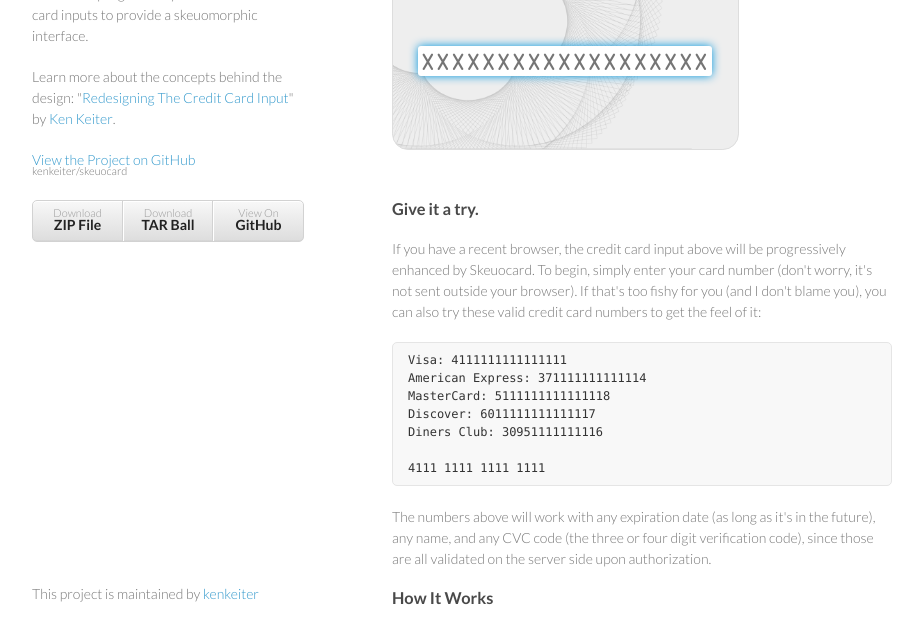
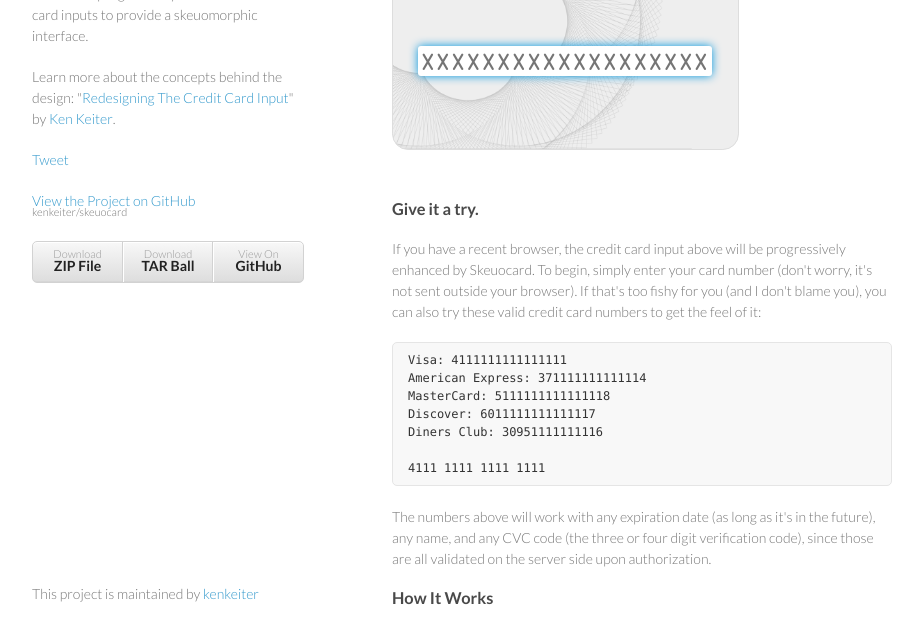
Before and after one commit to kenkeiter/skeuocard, a plain HTML site: page index.html in a window 1280 px wide. Shown: the part 126-750 px from the top of the page, without its empty margins (178-1101 px from the left). Drawn offline with Linux system fonts and the light colour scheme.

Commit message:
Added tweet button for the tweeting.

```diff
--- a/index.html
+++ b/index.html
@@ -20,6 +20,10 @@
         <h1>Skeuocard</h1>
         <p>Skeuocard progressively enhances credit card inputs to provide a skeuomorphic interface.</p>
         <p>Learn more about the concepts behind the design: "<a href="http://kenkeiter.com/2013/07/21/redesigning-credit-card-inputs/" target="_blank">Redesigning The Credit Card Input</a>" by <a href="http://kenkeiter.com/">Ken Keiter</a>.</p>
+        <p>
+          <a href="https://twitter.com/share" class="twitter-share-button" data-text="#Skeuocard is a new take on credit card inputs!" data-via="kenkeiter" data-size="large">Tweet</a>
+<script>!function(d,s,id){var js,fjs=d.getElementsByTagName(s)[0],p=/^http:/.test(d.location)?'http':'https';if(!d.getElementById(id)){js=d.createElement(s);js.id=id;js.src=p+'://platform.twitter.com/widgets.js';fjs.parentNode.insertBefore(js,fjs);}}(document, 'script', 'twitter-wjs');</script>
+        </p>
         <p class="view">
           <a href="https://github.com/kenkeiter/skeuocard">View the Project on GitHub <small>kenkeiter/skeuocard</small></a>
         </p>
```
